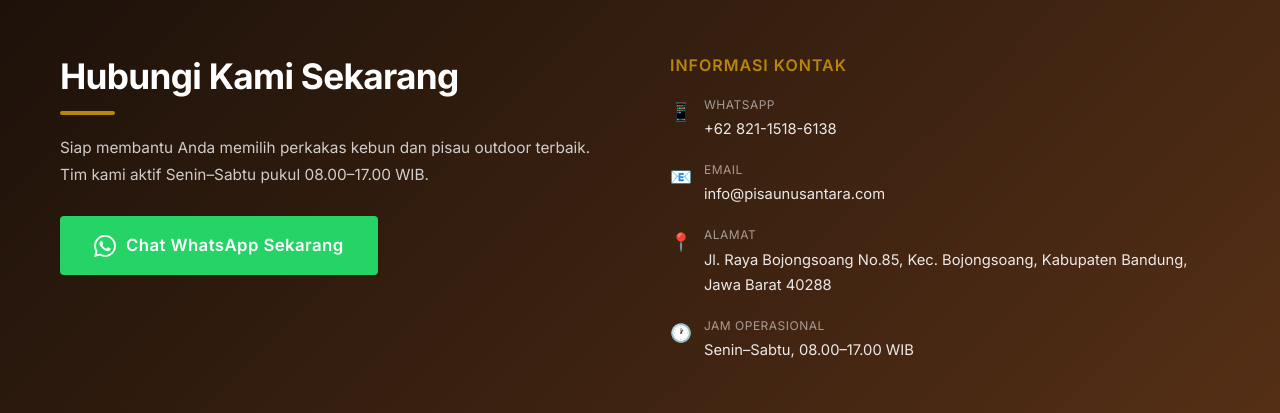
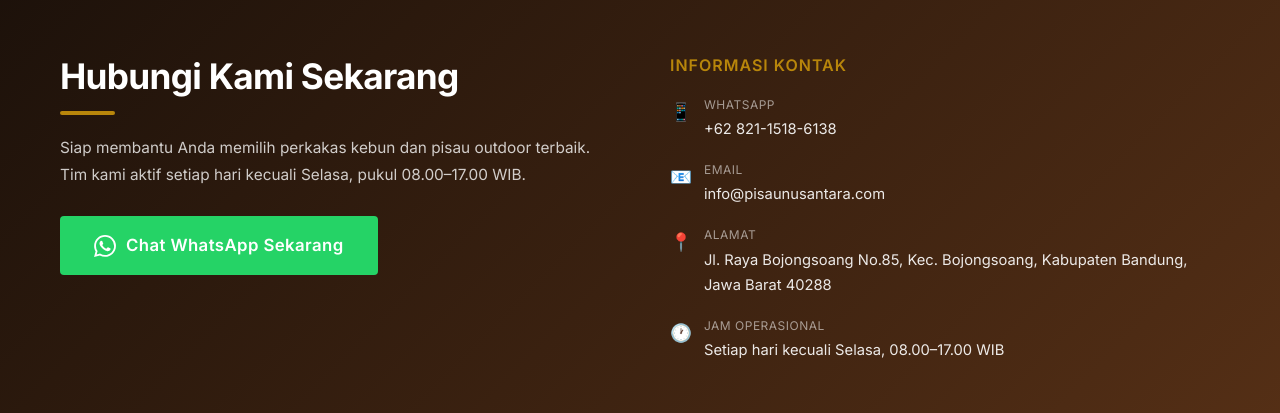
Before and after one commit to vinayulistika-netizen/pisaunusantara, a Next.js app: page / in a window 1280 px wide. Shown: the part 7480-7893 px from the top of the page. Built offline with nearby package versions, Linux system fonts and the light colour scheme; grey boxes are pictures that could not be loaded.

Commit message:
Fix: teks jam buka homepage cocok GBP (setiap hari kecuali Selasa)
Co-Authored-By: Claude Opus 4.8 <noreply@anthropic.com>

```diff
--- a/app/page.js
+++ b/app/page.js
@@ -361,7 +361,7 @@ export default function HomePage() {
             <div className="contact-left">
               <h2>Hubungi Kami Sekarang</h2>
               <span className="section-line" style={{margin:'12px 0 20px'}}></span>
-              <p>Siap membantu Anda memilih perkakas kebun dan pisau outdoor terbaik. Tim kami aktif Senin–Sabtu pukul 08.00–17.00 WIB.</p>
+              <p>Siap membantu Anda memilih perkakas kebun dan pisau outdoor terbaik. Tim kami aktif setiap hari kecuali Selasa, pukul 08.00–17.00 WIB.</p>
               <a href={WA_URL} className="btn-wa-big" target="_blank" rel="noopener noreferrer" onClick={trackConversion}>
                 <svg xmlns="http://www.w3.org/2000/svg" viewBox="0 0 24 24" fill="white" width={22} height={22}>
                   <path d="M17.472 14.382c-.297-.149-1.758-.867-2.03-.967-.273-.099-.471-.148-.67.15-.197.297-.767.966-.94 1.164-.173.199-.347.223-.644.075-.297-.15-1.255-.463-2.39-1.475-.883-.788-1.48-1.761-1.653-2.059-.173-.297-.018-.458.13-.606.134-.133.298-.347.446-.52.149-.174.198-.298.298-.497.099-.198.05-.371-.025-.52-.075-.149-.669-1.612-.916-2.207-.242-.579-.487-.5-.669-.51-.173-.008-.371-.01-.57-.01-.198 0-.52.074-.792.372-.272.297-1.04 1.016-1.04 2.479 0 1.462 1.065 2.875 1.213 3.074.149.198 2.096 3.2 5.077 4.487.709.306 1.262.489 1.694.625.712.227 1.36.195 1.871.118.571-.085 1.758-.719 2.006-1.413.248-.694.248-1.289.173-1.413-.074-.124-.272-.198-.57-.347m-5.421 7.403h-.004a9.87 9.87 0 01-5.031-1.378l-.361-.214-3.741.982.998-3.648-.235-.374a9.86 9.86 0 01-1.51-5.26c.001-5.45 4.436-9.884 9.888-9.884 2.64 0 5.122 1.03 6.988 2.898a9.825 9.825 0 012.893 6.994c-.003 5.45-4.437 9.884-9.885 9.884m8.413-18.297A11.815 11.815 0 0012.05 0C5.495 0 .16 5.335.157 11.892c0 2.096.547 4.142 1.588 5.945L.057 24l6.305-1.654a11.882 11.882 0 005.683 1.448h.005c6.554 0 11.89-5.335 11.893-11.893a11.821 11.821 0 00-3.48-8.413z"/>
@@ -374,7 +374,7 @@ export default function HomePage() {
               <div className="contact-item"><span className="c-icon">📱</span><div><div className="c-label">WhatsApp</div><div className="c-val">+62 821-1518-6138</div></div></div>
               <div className="contact-item"><span className="c-icon">📧</span><div><div className="c-label">Email</div><div className="c-val">info@pisaunusantara.com</div></div></div>
               <div className="contact-item"><span className="c-icon">📍</span><div><div className="c-label">Alamat</div><div className="c-val">Jl. Raya Bojongsoang No.85, Kec. Bojongsoang, Kabupaten Bandung, Jawa Barat 40288</div></div></div>
-              <div className="contact-item"><span className="c-icon">🕐</span><div><div className="c-label">Jam Operasional</div><div className="c-val">Senin–Sabtu, 08.00–17.00 WIB</div></div></div>
+              <div className="contact-item"><span className="c-icon">🕐</span><div><div className="c-label">Jam Operasional</div><div className="c-val">Setiap hari kecuali Selasa, 08.00–17.00 WIB</div></div></div>
               <div className="maps-box">
                 <iframe src="https://www.google.com/maps/embed?pb=!1m18!1m12!1m3!1d3960.238993416676!2d107.63422399999999!3d-6.9811005!2m3!1f0!2f0!3f0!3m2!1i1024!2i768!4f13.1!3m3!1m2!1s0x2e68e9e4802a567b%3A0x64b7c86f5b41811b!2sPisau%20Nusantara!5e0!3m2!1sen!2sid!4v1778324315341!5m2!1sen!2sid"
                   width="100%" height="100%" allowFullScreen loading="lazy" referrerPolicy="no-referrer-when-downgrade" title="Lokasi PisauNusantara di Google Maps">
```
